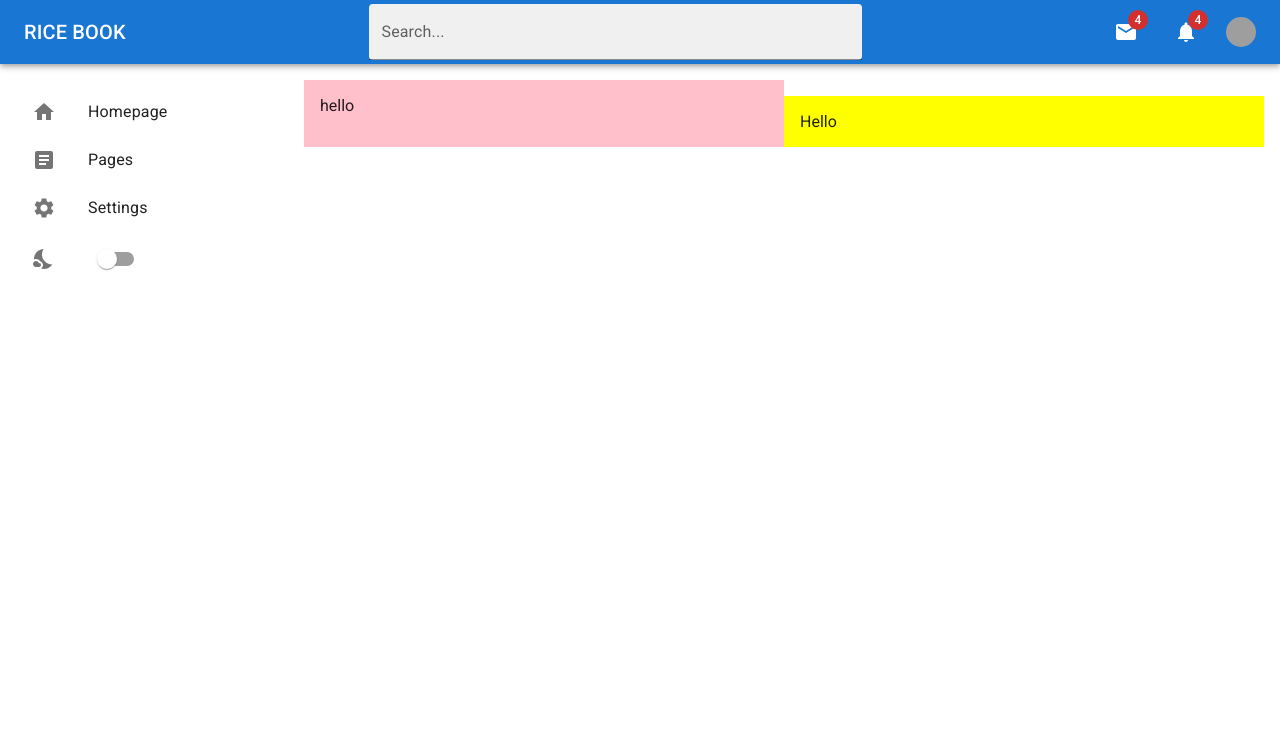
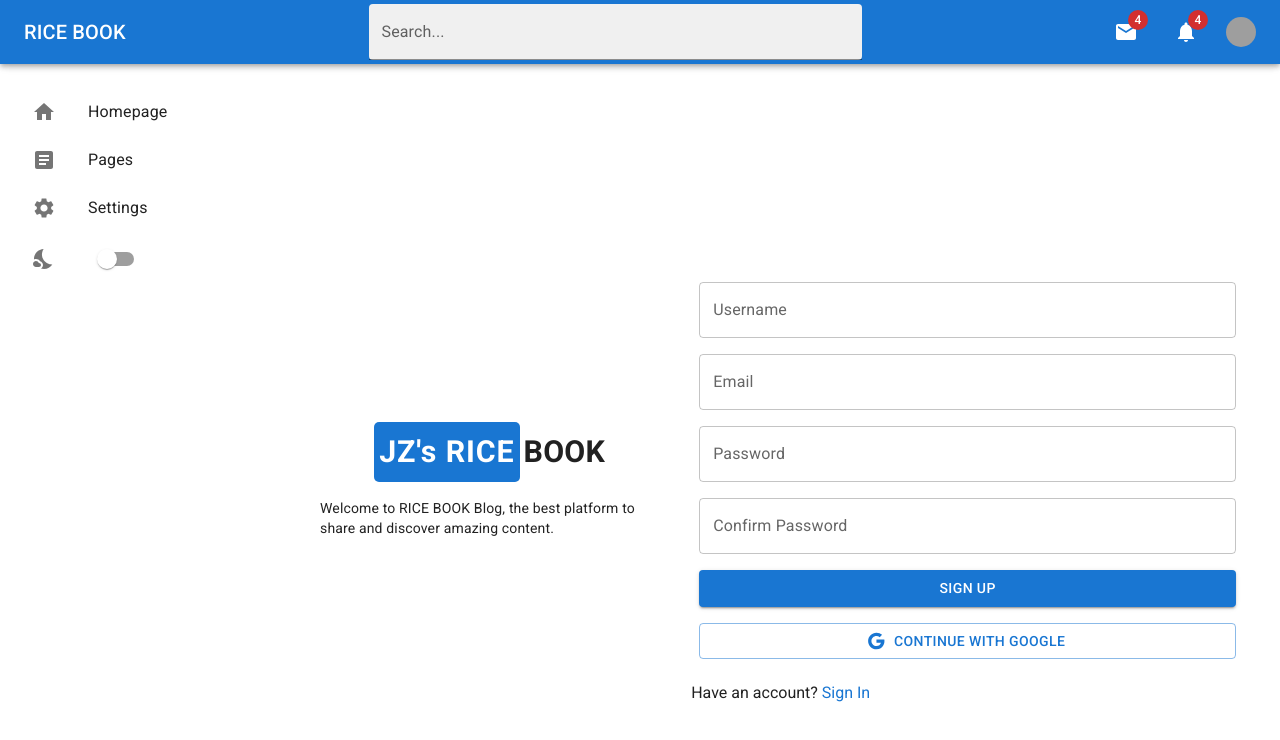
Before and after one commit to zjhM3l/MERN-RICEBOOK, a React (Create React App) app in the folder my-app/: page / in a window 1280 px wide. Shown: the top 740 px of the page. Built offline with nearby package versions, Linux system fonts and the light colour scheme; grey boxes are pictures that could not be loaded.

Commit message:
9/22/2024;sign up front end finished

```diff
--- a/my-app/src/components/Logo.jsx
+++ b/my-app/src/components/Logo.jsx
@@ -1,10 +1,70 @@
-import { Box } from '@mui/material'
-import React from 'react'
+import { Box, Typography, Button, useTheme } from '@mui/material';
+import React from 'react';
 
 export const Logo = () => {
+  const theme = useTheme();
+  const isDarkMode = theme.palette.mode === 'dark';
+
   return (
-    <Box bgcolor="pink" flex={2} p={2}>
-        hello
+    <Box
+        flex={2}
+        position="relative"
+        width="100%"
+        height="100vh"
+        display="flex"
+        alignItems="center"
+        justifyContent="center"
+    >
+        <Box
+            p={2}
+            display="flex"
+            flexDirection="column"
+            alignItems="center"
+            justifyContent="center"
+        >
+            <Box
+                display="flex"
+                alignItems="center"
+                justifyContent="center"
+                mb={2}
+            >
+                <Button
+                sx={{
+                    background: isDarkMode
+                    ? '#90CAF9'
+                    : "#1976D2",
+                    color: isDarkMode
+                    ? 'black'
+                    : 'white',
+                    fontWeight: 'bold',
+                    textTransform: 'none',
+                    padding: '3px 5px',
+                    borderRadius: '5px',
+                    mr: 0.5,
+                    fontSize: '1.9rem' // 设置字体大小
+                }}
+                >
+                JZ's RICE
+                </Button>
+                <Typography
+                variant="h4"
+                sx={{
+                    fontWeight: 'bold',
+                    fontSize: '1.9rem' // 设置字体大小
+                }}
+                >
+                BOOK
+                </Typography>
+            </Box>
+        <Typography
+            variant="body2"
+            sx={{
+            textAlign: 'left'
+            }}
+        >
+            Welcome to RICE BOOK Blog, the best platform to share and discover amazing content.
+        </Typography>
+        </Box>
     </Box>
-  )
+  );
 }
--- a/my-app/src/components/SignupForm.jsx
+++ b/my-app/src/components/SignupForm.jsx
@@ -1,10 +1,68 @@
-import {Box} from '@mui/material'
-import React, {useState} from 'react'
+import { Google } from '@mui/icons-material';
+import { Link, Box, Button, TextField } from '@mui/material';
+import React from 'react';
+import { Link as RouterLink } from 'react-router-dom';
+
 
 export const SignupForm = () => {
   return (
-    <Box bgcolor="yellow" flex={2} p={2}>
-      Hello
+    <Box flex={3} p={2} display="flex" flexDirection="column" alignItems="center">
+      <Box
+        component="form"
+        sx={{
+          '& .MuiTextField-root': { m: 1, width: 'calc(100% - 20px)' },
+          '& .MuiButton-root': { m: 1, width: 'calc(100% - 20px)' },
+          maxWidth: '600px',
+          width: '100%'
+        }}
+        noValidate
+        autoComplete="off"
+      >
+        <form>
+          <div>
+            <TextField
+              id="username-input"
+              label="Username"
+              type='text'
+              autoComplete=""
+              placeholder='username'
+            />
+          </div>
+          <div>
+            <TextField
+              id="email-input"
+              label="Email"
+              type='email'
+              autoComplete=""
+              placeholder='email@company.com'
+            />
+          </div>
+          <div>
+            <TextField
+              id="password-input"
+              label="Password"
+              type='password'
+              autoComplete=""
+            />
+          </div>
+          <div>
+            <TextField
+              id="confirm-password-input"
+              label="Confirm Password"
+              type='password'
+              autoComplete=""
+            />
+          </div>
+          <Button variant='contained' type='submit'>Sign Up</Button>
+          <Button variant='outlined' startIcon={<Google />}>Continue with Google</Button>
+        </form>
+        <Box mt={2}>
+          <span>Have an account? </span>
+          <Link component={RouterLink} to='/sign-in' underline="none">
+            Sign In
+          </Link>
+        </Box>
+      </Box>
     </Box>
-  )
-}
+  );
+};
--- a/my-app/src/pages/Signup.jsx
+++ b/my-app/src/pages/Signup.jsx
@@ -27,6 +27,7 @@ export const Signup = () => {
                 p={2}
                 sx={{ flexDirection: { xs: 'column', sm: 'row' } }}
                 justifyContent="center"
+                alignItems="center" // 确保竖直方向居中
               >
                 <Logo />
                 <SignupForm />
```
Also changed, not shown: my-app/src/components/Footer.jsx (added, +7 -0 lines), my-app/src/components/Profile.css (added, +77 -0 lines), my-app/src/components/UpdateProfile.jsx (added, +92 -0 lines).
